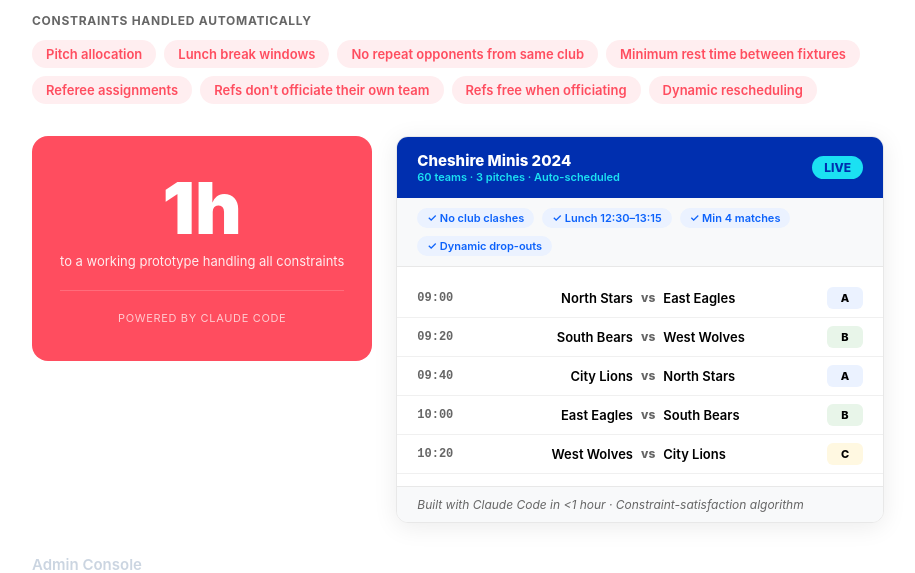
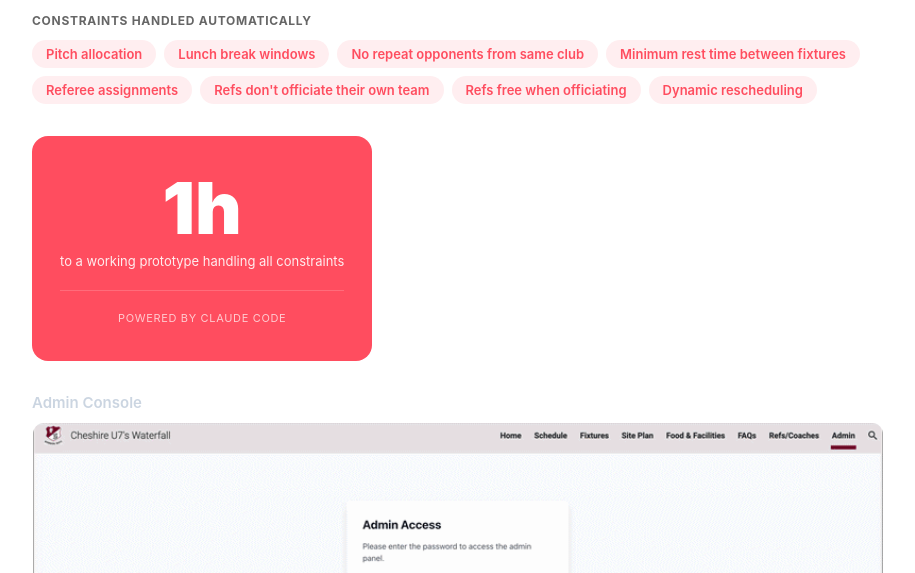
Before and after one commit to neilawilks-svg/Builder-Mindset, a React (Vite) app: page / in a window 1280 px wide. Shown: the part 5160-5733 px from the top of the page, without its empty margins (182-1097 px from the left). Built offline with nearby package versions, Linux system fonts and the light colour scheme.

Commit message:
Remove TournamentMockup from the page

```diff
--- a/src/App.jsx
+++ b/src/App.jsx
@@ -1563,7 +1563,6 @@ export default function App() {
                 </div>
               </div>
 
-              <TournamentMockup />
             </div>
 
             {/* Screenshots carousel */}
```
